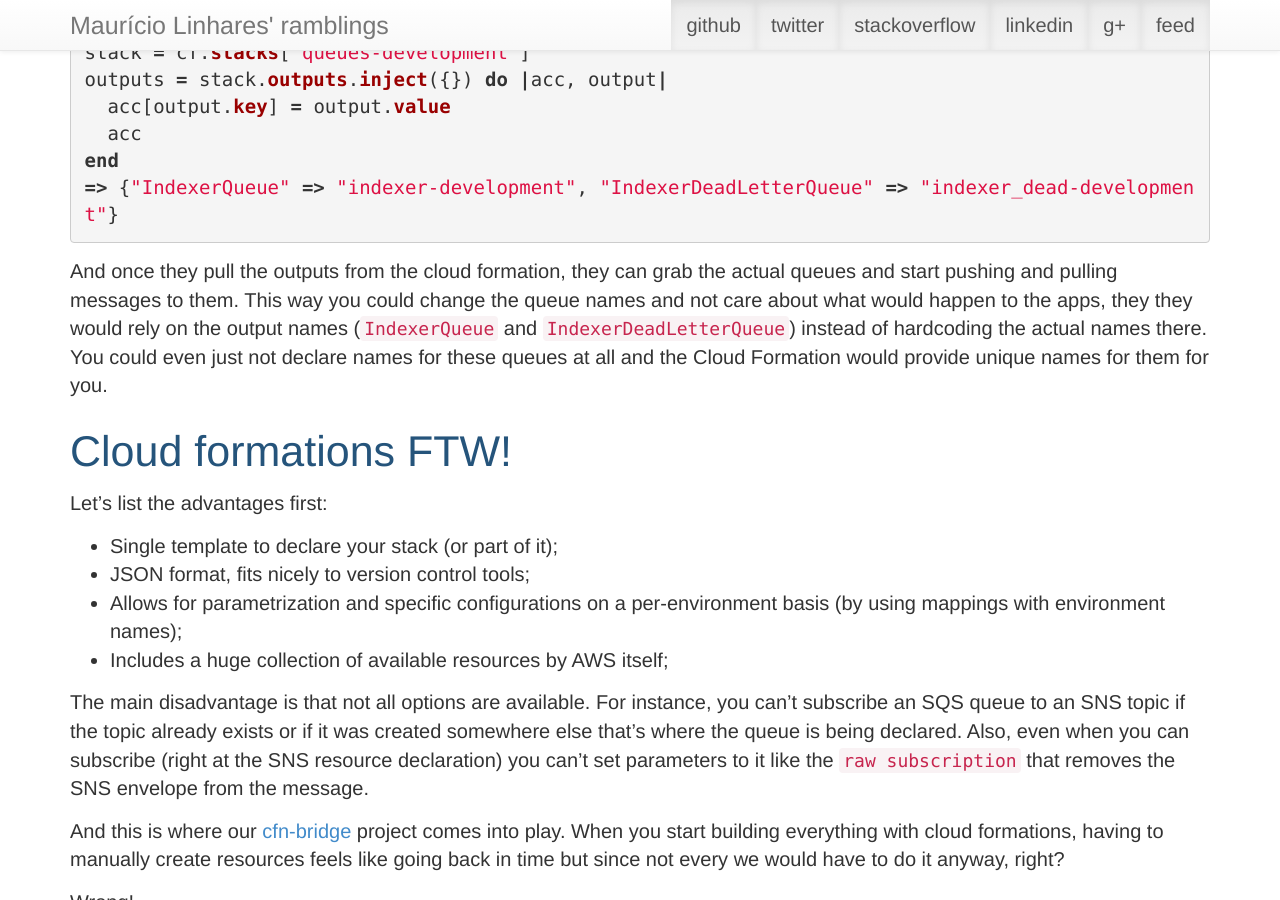
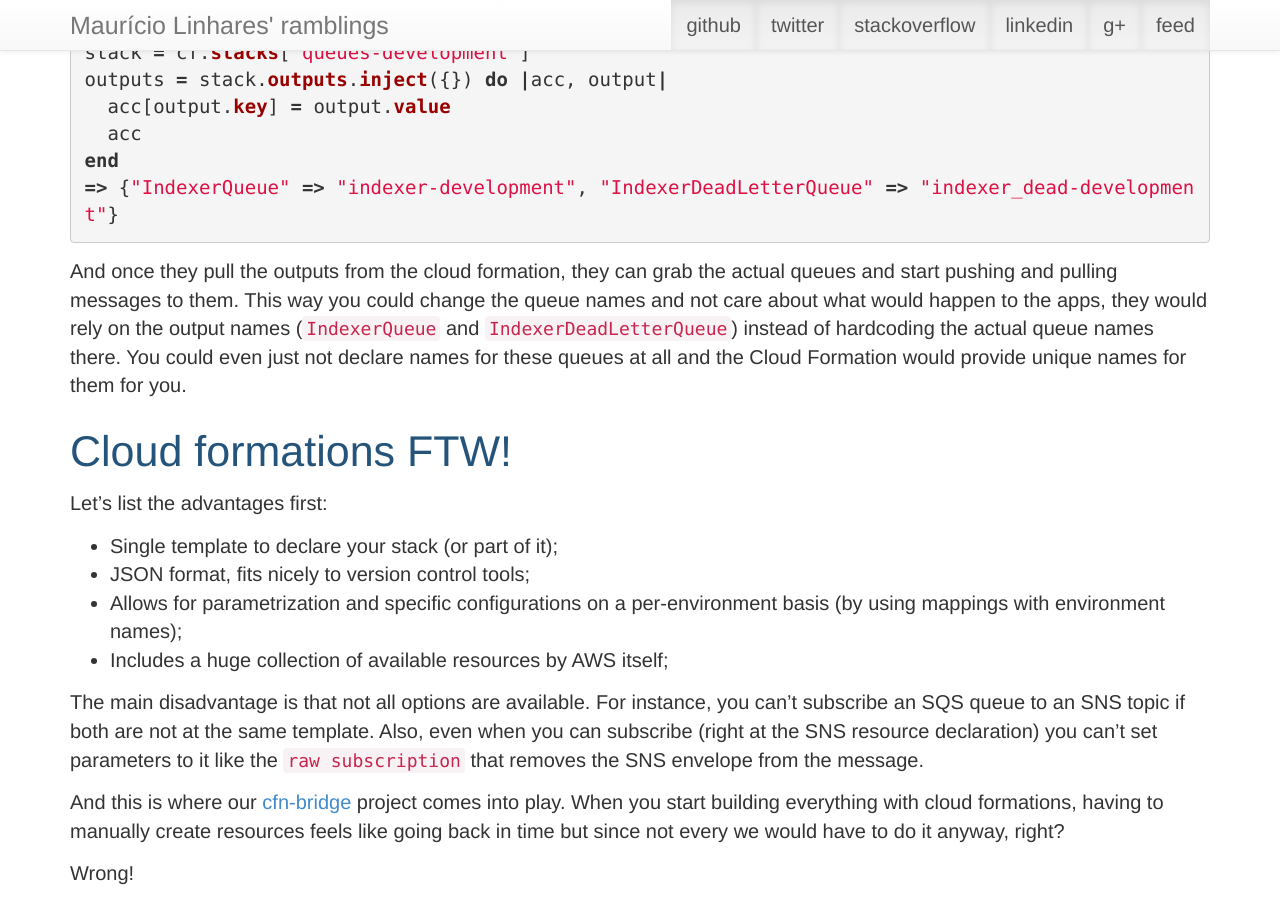
Before and after one commit to mauricio/mauricio.github.com, a Jekyll site: the page built from _posts/2014-08-16-custom-cloud-formation-resources-in-ruby.md, in a window 1280 px wide and 900 px high, scrolled down 6218 px. Built offline with Jekyll 4.4.1, drawn with Linux system fonts in a browser that asks for light colours; comment, search, counter and statistics services are not loaded; some of the changed text lies outside the part shown.

Commit message:
Fixing a couple typos

```diff
--- a/_posts/2014-08-16-custom-cloud-formation-resources-in-ruby.md
+++ b/_posts/2014-08-16-custom-cloud-formation-resources-in-ruby.md
@@ -170,7 +170,7 @@
 
 Again we have an SQS queue being declared but now there is another property, `RedrivePolicy`. This property allows us to declare the maximum number of times a message can be received and the target queue to where this message should be sent once it reaches this limit. So, if our systems fail to process this message an specific number of times, the queue itself should give up this message and send it to the dead letter queue were we can later verify what's going on.
 
-To do this we use two intrinsic functions, the `Fn::FindInMap` function to get the `maxReceiveCount` value for the current environment and then the `Fn::GetAtt` function to get the `Arn` value for the dead letter queue. Every resource declares a group of properties that are available for `Fn::GetAtt` calls, whenever you need to reference specific values from other resources inside your cloud formation template, check their documentation and see what values they produce when given to a `Ref` or `Fn::GetAtt` call.
+To do this we use two intrinsic functions, the `Fn::FindInMap` function to get the `maxReceiveCount` value for the current environment and then the `Fn::GetAtt` function to get the `Arn` value for the dead letter queue (`Arns` are the unique identifier almost every AWS resource has). Every resource declares a group of properties that are available for `Fn::GetAtt` calls, whenever you need to reference specific values from other resources inside your cloud formation template, check their documentation and see what values they produce when given to a `Ref` or `Fn::GetAtt` call.
 
 Creating environment specific mappings helps you fine tune your configuration options for every environment and simplify figuring out which values go where instead of manually updating parameters whenever you create a new cloud formation. While parameters are useful, it's much harder to manage and see the changes made when uploading or updating cloud formation stacks, so prefer mappings whenever possible.
 
@@ -211,7 +211,7 @@
 => {"IndexerQueue" => "indexer-development", "IndexerDeadLetterQueue" => "indexer_dead-development"}
 {% endhighlight %}
 
-And once they pull the outputs from the cloud formation, they can grab the actual queues and start pushing and pulling messages to them. This way you could change the queue names and not care about what would happen to the apps, they they would rely on the output names (`IndexerQueue` and `IndexerDeadLetterQueue`) instead of hardcoding the actual names there. You could even just not declare names for these queues at all and the Cloud Formation would provide unique names for them for you.
+And once they pull the outputs from the cloud formation, they can grab the actual queues and start pushing and pulling messages to them. This way you could change the queue names and not care about what would happen to the apps, they would rely on the output names (`IndexerQueue` and `IndexerDeadLetterQueue`) instead of hardcoding the actual queue names there. You could even just not declare names for these queues at all and the Cloud Formation would provide unique names for them for you.
 
 ## Cloud formations FTW!
 
@@ -222,7 +222,7 @@
 * Allows for parametrization and specific configurations on a per-environment basis (by using mappings with environment names);
 * Includes a huge collection of available resources by AWS itself;
 
-The main disadvantage is that not all options are available. For instance, you can't subscribe an SQS queue to an SNS topic if the topic already exists or if it was created somewhere else that's where the queue is being declared. Also, even when you can subscribe (right at the SNS resource declaration) you can't set parameters to it like the `raw subscription` that removes the SNS envelope from the message.
+The main disadvantage is that not all options are available. For instance, you can't subscribe an SQS queue to an SNS topic if both are not at the same template. Also, even when you can subscribe (right at the SNS resource declaration) you can't set parameters to it like the `raw subscription` that removes the SNS envelope from the message.
 
 And this is where our [cfn-bridge](https://github.com/TheNeatCompany/cfn-bridge) project comes into play. When you start building everything with cloud formations, having to manually create resources feels like going back in time but since not every we would have to do it anyway, right?
 
```
